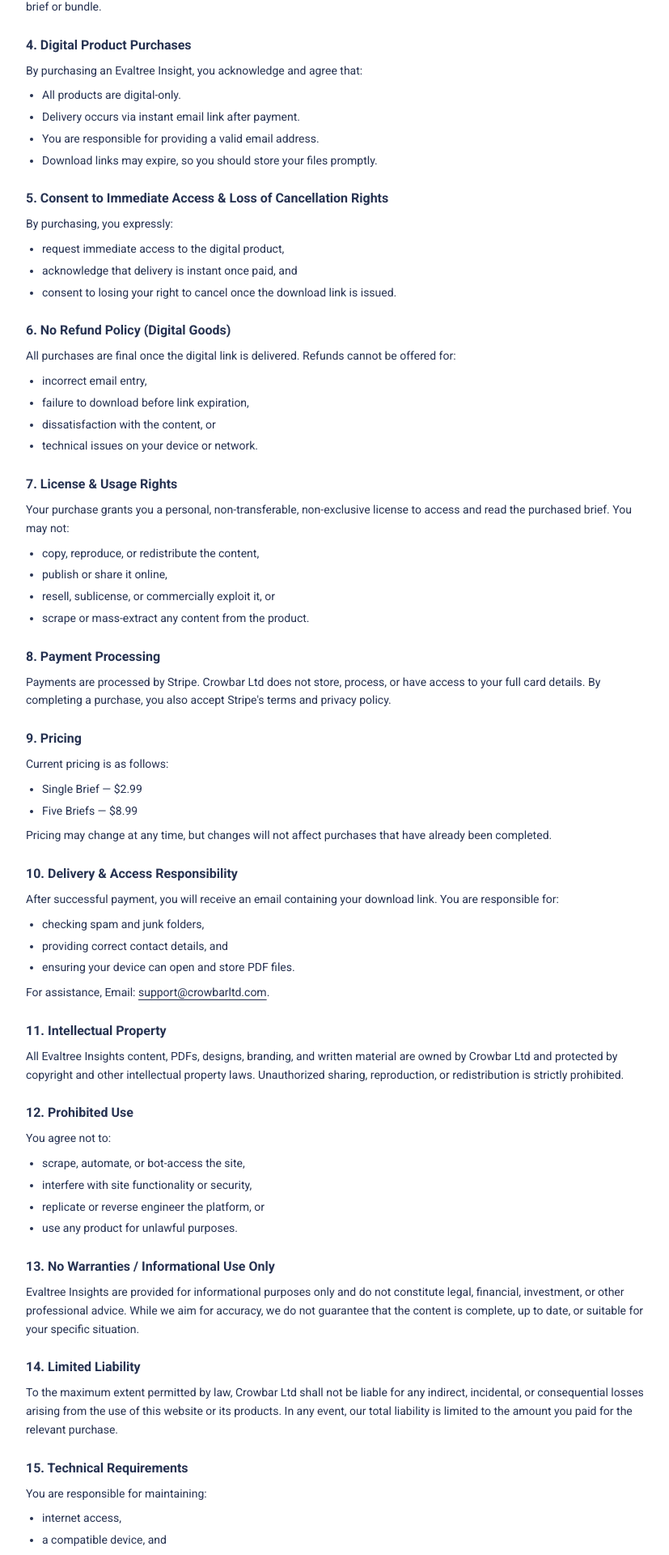
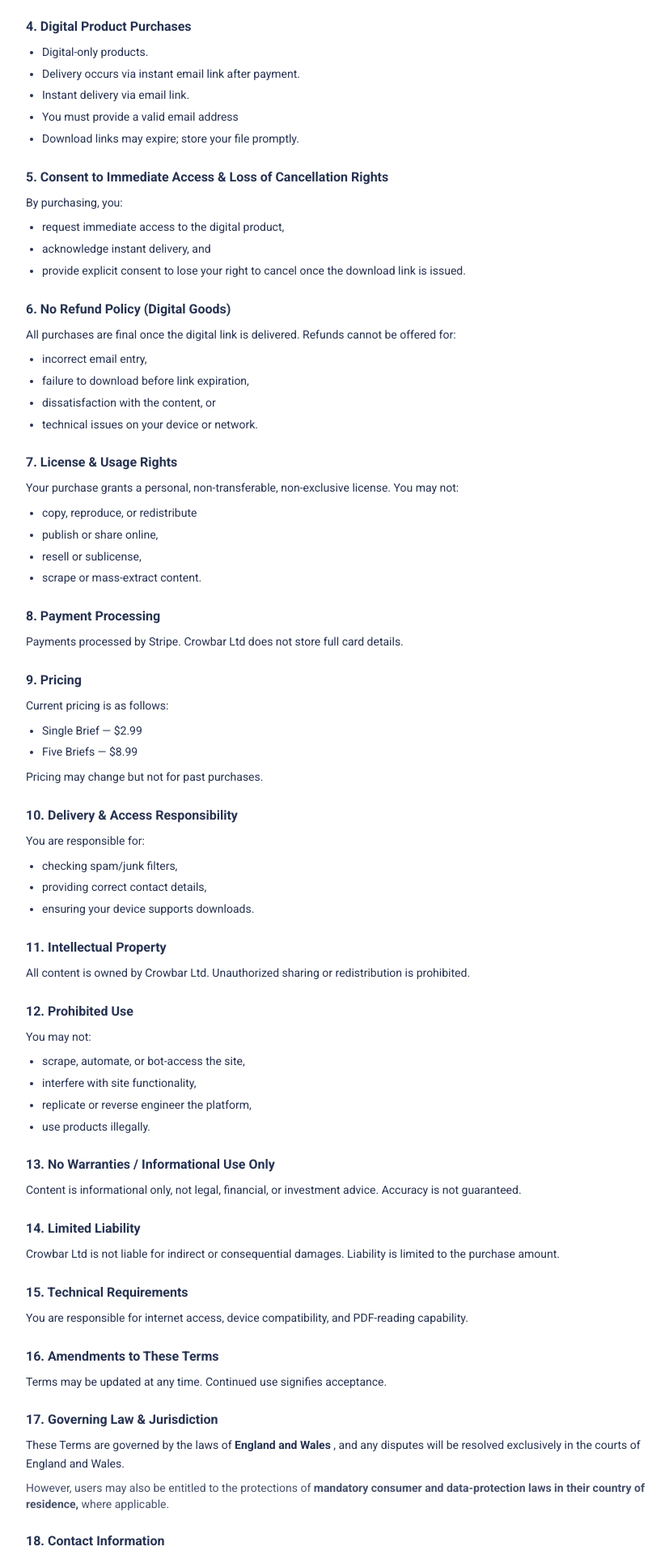
Before and after one commit to kanbanfeed/crowbar-evaltree, a Next.js app: page /evaltree/terms in a window 1280 px wide. Shown: the part 877-2797 px from the top of the page at 81% size, without its empty margins (224-1051 px from the left). Built offline with nearby package versions, Linux system fonts and the light colour scheme.

Commit message:
updating

```diff
--- a/app/evaltree/terms/page.tsx
+++ b/app/evaltree/terms/page.tsx
@@ -35,10 +35,7 @@
 
           <div className="mt-6 space-y-6 text-sm leading-relaxed opacity-90">
             <p>
-              Welcome to Evaltree Insights by Crowbar, a product of Crowbar Ltd.
-              By accessing this website or purchasing any Evaltree Insight, you
-              agree to these Terms of Use and Terms of Purchase. Please read
-              them carefully before completing any transaction.
+              Welcome to Evaltree Insights by Crowbar, a product of Crowbar Ltd. By accessing this website or purchasing any Evaltree Insight, you agree to these Terms of Use and Terms of Purchase.
             </p>
 
             {/* Operator Details */}
@@ -94,18 +91,13 @@
               <h2 className="text-base font-semibold">
                 4. Digital Product Purchases
               </h2>
-              <p className="mt-2">
-                By purchasing an Evaltree Insight, you acknowledge and agree
-                that:
-              </p>
+
               <ul className="mt-2 list-disc pl-5 space-y-1">
-                <li>All products are digital-only.</li>
+                <li> Digital-only products.</li>
                 <li>Delivery occurs via instant email link after payment.</li>
-                <li>You are responsible for providing a valid email address.</li>
-                <li>
-                  Download links may expire, so you should store your files
-                  promptly.
-                </li>
+                <li>Instant delivery via email link. </li>
+                <li>You must provide a valid email address</li>
+                <li>Download links may expire; store your file promptly. </li>
               </ul>
             </section>
 
@@ -115,15 +107,12 @@
                 5. Consent to Immediate Access &amp; Loss of Cancellation Rights
               </h2>
               <p className="mt-2">
-                By purchasing, you expressly:
+                By purchasing, you:
               </p>
               <ul className="mt-2 list-disc pl-5 space-y-1">
                 <li>request immediate access to the digital product,</li>
-                <li>acknowledge that delivery is instant once paid, and</li>
-                <li>
-                  consent to losing your right to cancel once the download link
-                  is issued.
-                </li>
+                <li>acknowledge instant delivery, and</li>
+                <li>provide explicit consent to lose your right to cancel once the download link is issued. </li>
               </ul>
             </section>
 
@@ -133,8 +122,7 @@
                 6. No Refund Policy (Digital Goods)
               </h2>
               <p className="mt-2">
-                All purchases are final once the digital link is delivered.
-                Refunds cannot be offered for:
+                All purchases are final once the digital link is delivered. Refunds cannot be offered for:
               </p>
               <ul className="mt-2 list-disc pl-5 space-y-1">
                 <li>incorrect email entry,</li>
@@ -150,15 +138,13 @@
                 7. License &amp; Usage Rights
               </h2>
               <p className="mt-2">
-                Your purchase grants you a personal, non-transferable,
-                non-exclusive license to access and read the purchased brief.
-                You may not:
+                Your purchase grants a personal, non-transferable, non-exclusive license. You may not:
               </p>
               <ul className="mt-2 list-disc pl-5 space-y-1">
-                <li>copy, reproduce, or redistribute the content,</li>
-                <li>publish or share it online,</li>
-                <li>resell, sublicense, or commercially exploit it, or</li>
-                <li>scrape or mass-extract any content from the product.</li>
+                <li>copy, reproduce, or redistribute</li>
+                <li>publish or share online,</li>
+                <li>resell or sublicense,</li>
+                <li>scrape or mass-extract content. </li>
               </ul>
             </section>
 
@@ -166,10 +152,7 @@
             <section>
               <h2 className="text-base font-semibold">8. Payment Processing</h2>
               <p className="mt-2">
-                Payments are processed by Stripe. Crowbar Ltd does not store,
-                process, or have access to your full card details. By completing
-                a purchase, you also accept Stripe&apos;s terms and privacy
-                policy.
+                Payments processed by Stripe. Crowbar Ltd does not store full card details.
               </p>
             </section>
 
@@ -182,8 +165,7 @@
                 <li>Five Briefs — $8.99</li>
               </ul>
               <p className="mt-2">
-                Pricing may change at any time, but changes will not affect
-                purchases that have already been completed.
+                Pricing may change but not for past purchases.
               </p>
             </section>
 
@@ -193,15 +175,14 @@
                 10. Delivery &amp; Access Responsibility
               </h2>
               <p className="mt-2">
-                After successful payment, you will receive an email containing
-                your download link. You are responsible for:
+                You are responsible for:
               </p>
               <ul className="mt-2 list-disc pl-5 space-y-1">
-                <li>checking spam and junk folders,</li>
-                <li>providing correct contact details, and</li>
-                <li>ensuring your device can open and store PDF files.</li>
+                <li> checking spam/junk filters,</li>
+                <li>providing correct contact details, </li>
+                <li>ensuring your device supports downloads. </li>
               </ul>
-              <p className="mt-2">
+              {/* <p className="mt-2">
                 For assistance, Email:{" "}
                 <a
                   className="underline underline-offset-4"
@@ -210,29 +191,26 @@
                   support@crowbarltd.com
                 </a>
                 .
-              </p>
+              </p> */}
             </section>
 
             {/* 11. Intellectual Property */}
             <section>
               <h2 className="text-base font-semibold">11. Intellectual Property</h2>
               <p className="mt-2">
-                All Evaltree Insights content, PDFs, designs, branding, and
-                written material are owned by Crowbar Ltd and protected by
-                copyright and other intellectual property laws. Unauthorized
-                sharing, reproduction, or redistribution is strictly prohibited.
+                All content is owned by Crowbar Ltd. Unauthorized sharing or redistribution is prohibited.
               </p>
             </section>
 
             {/* 12. Prohibited Use */}
             <section>
               <h2 className="text-base font-semibold">12. Prohibited Use</h2>
-              <p className="mt-2">You agree not to:</p>
+              <p className="mt-2">You may not: </p>
               <ul className="mt-2 list-disc pl-5 space-y-1">
-                <li>scrape, automate, or bot-access the site,</li>
-                <li>interfere with site functionality or security,</li>
-                <li>replicate or reverse engineer the platform, or</li>
-                <li>use any product for unlawful purposes.</li>
+                <li>scrape, automate, or bot-access the site, </li>
+                <li>interfere with site functionality,</li>
+                <li>replicate or reverse engineer the platform, </li>
+                <li>use products illegally.</li>
               </ul>
             </section>
 
@@ -242,11 +220,7 @@
                 13. No Warranties / Informational Use Only
               </h2>
               <p className="mt-2">
-                Evaltree Insights are provided for informational purposes only
-                and do not constitute legal, financial, investment, or other
-                professional advice. While we aim for accuracy, we do not
-                guarantee that the content is complete, up to date, or suitable
-                for your specific situation.
+               Content is informational only, not legal, financial, or investment advice. Accuracy is not guaranteed.
               </p>
             </section>
 
@@ -254,11 +228,7 @@
             <section>
               <h2 className="text-base font-semibold">14. Limited Liability</h2>
               <p className="mt-2">
-                To the maximum extent permitted by law, Crowbar Ltd shall not be
-                liable for any indirect, incidental, or consequential losses
-                arising from the use of this website or its products. In any
-                event, our total liability is limited to the amount you paid for
-                the relevant purchase.
+                Crowbar Ltd is not liable for indirect or consequential damages. Liability is limited to the purchase amount.
               </p>
             </section>
 
@@ -266,13 +236,9 @@
             <section>
               <h2 className="text-base font-semibold">15. Technical Requirements</h2>
               <p className="mt-2">
-                You are responsible for maintaining:
+                You are responsible for internet access, device compatibility, and PDF-reading capability.
               </p>
-              <ul className="mt-2 list-disc pl-5 space-y-1">
-                <li>internet access,</li>
-                <li>a compatible device, and</li>
-                <li>software capable of opening PDF or similar files.</li>
-              </ul>
+
             </section>
 
             {/* 16. Amendments */}
@@ -281,10 +247,7 @@
                 16. Amendments to These Terms
               </h2>
               <p className="mt-2">
-                Crowbar Ltd may update these Terms at any time. The “Last
-                Updated” date above will reflect the latest version. Continued
-                use of the website after changes are published constitutes
-                acceptance of the updated Terms.
+                Terms may be updated at any time. Continued use signifies acceptance.
               </p>
             </section>
 
@@ -294,14 +257,12 @@
                 17. Governing Law &amp; Jurisdiction
               </h2>
               <p className="mt-2">
-                These Terms are governed by the laws of England and Wales. Any
+                These Terms are governed by the laws of <b>England and Wales </b>, and any
                 disputes will be resolved exclusively in the courts of England
                 and Wales.
               </p>
               <p className="mt-2 text-sm opacity-85">
-                However, users may also benefit from the protections of
-                mandatory consumer and data-protection laws in their country of
-                residence, where applicable.
+                However, users may also be entitled to the protections of <b> mandatory consumer and data-protection laws in their country of residence, </b> where applicable.
               </p>
             </section>
 
```
Also changed, not shown: app/evaltree/cookies/page.tsx (+9 -12 lines), app/evaltree/privacy/page.tsx (+79 -54 lines).
